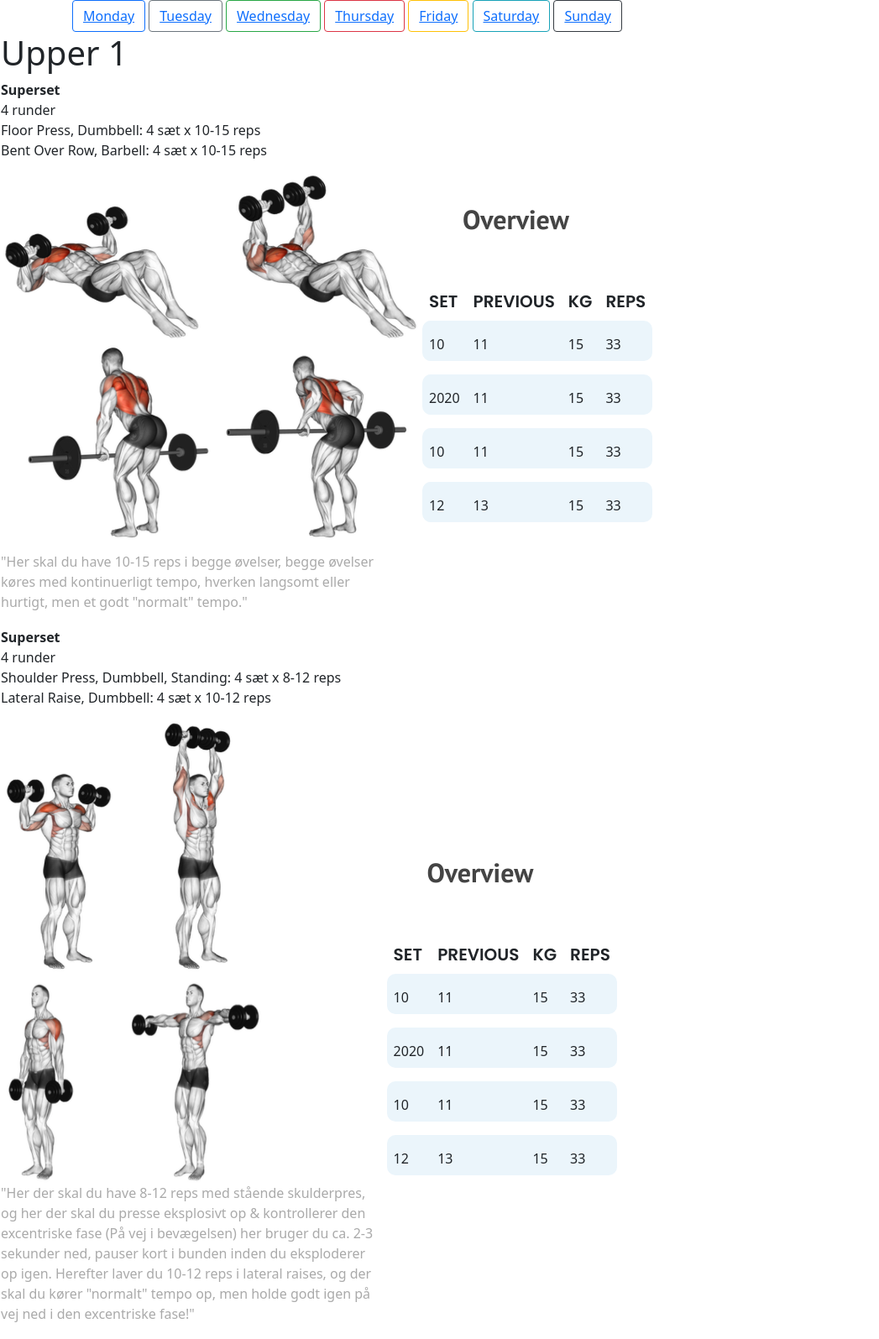
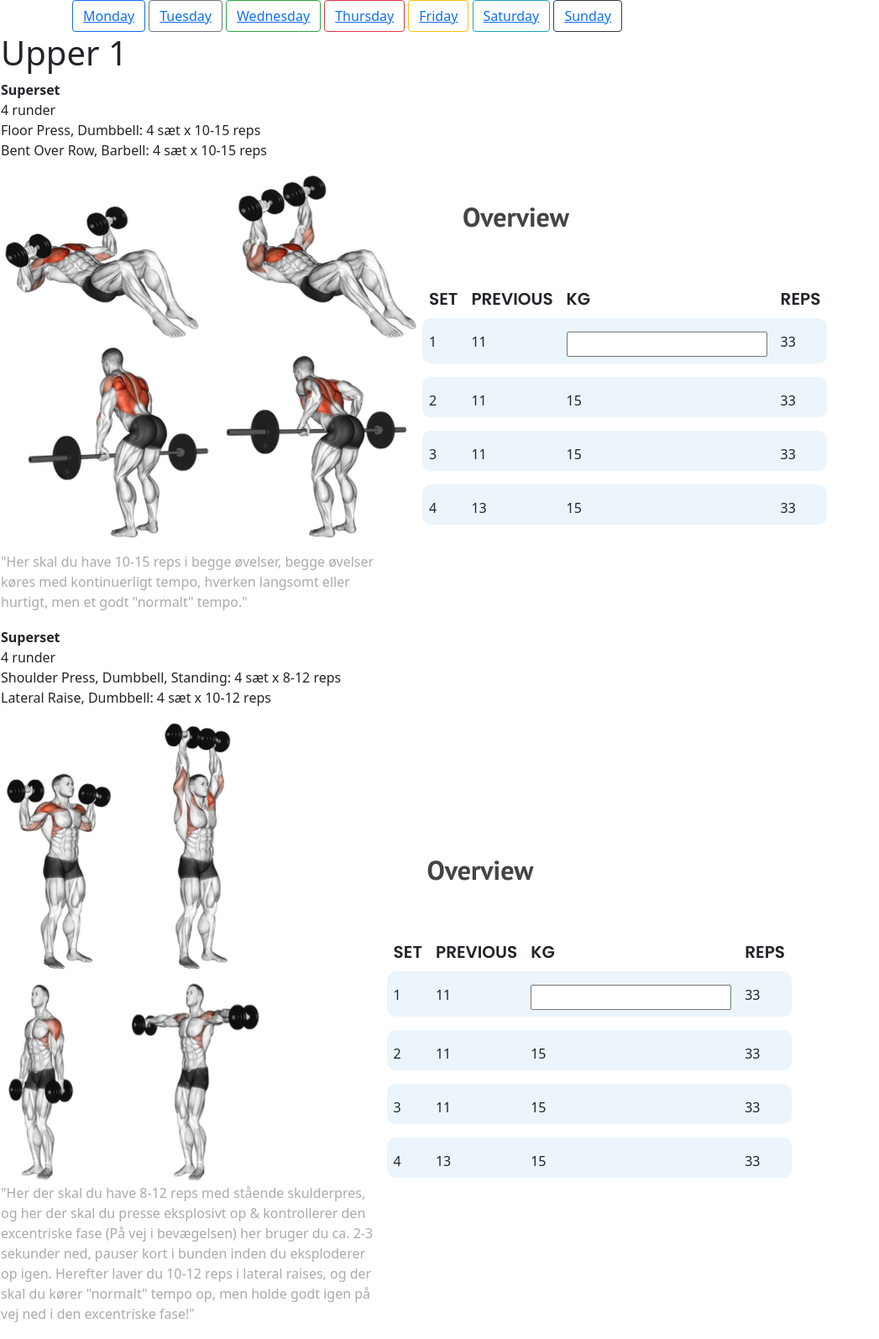
Before and after one commit to ZakriaG/FitnessLog, a Django app: page /workout/monday in a window 1280 px wide. Shown: the part 76-1671 px from the top of the page at 84% size, without its empty margins (0-1047 px from the left). Run offline with Django 4.2, Linux system fonts and the light colour scheme; some libraries are stand-ins or nearby versions.

Commit message:
dropdown option?

```diff
--- /dev/null
+++ b/workout/templates/includes/dropdown_option.html
@@ -0,0 +1,9 @@
+<input list="ice-cream-flavors" id="ice-cream-choice" name="ice-cream-choice">
+
+<datalist id="ice-cream-flavors">
+    <option value="Chocolate">
+    <option value="Coconut">
+    <option value="Mint">
+    <option value="Strawberry">
+    <option value="Vanilla">
+</datalist>
--- a/workout/templates/includes/table_workout.html
+++ b/workout/templates/includes/table_workout.html
@@ -13,16 +13,16 @@
             </thead>
             <tbody>
                 <tr class="bg-blue">
-                    <td class="pt-3 mt-1">10</td>
+                    <td class="pt-3 mt-1">1</td>
                     <td class="pt-3">11</td>
-                    <td class="pt-3">15</td>
+                    <td class="pt-3">{% include "includes/dropdown_option.html" %}</td>
                     <td class="pt-3">33</td>
                 </tr>
                 <tr id="spacing-row2">
                     <td></td>
                 </tr>
                 <tr class="bg-blue">
-                    <td class="pt-3">2020</td>
+                    <td class="pt-3">2</td>
                     <td class="pt-3">11</td>
                     <td class="pt-3">15</td>
                     <td class="pt-3">33</td>
@@ -31,7 +31,7 @@
                     <td></td>
                 </tr>
                 <tr class="bg-blue">
-                    <td class="pt-3">10</td>
+                    <td class="pt-3">3</td>
                     <td class="pt-3">11</td>
                     <td class="pt-3">15</td>
                     <td class="pt-3">33</td>
@@ -40,7 +40,7 @@
                     <td></td>
                 </tr>
                 <tr class="bg-blue">
-                    <td class="pt-3">12</td>
+                    <td class="pt-3">4</td>
                     <td class="pt-3">13</td>
                     <td class="pt-3">15</td>
                     <td class="pt-3">33</td>
```
